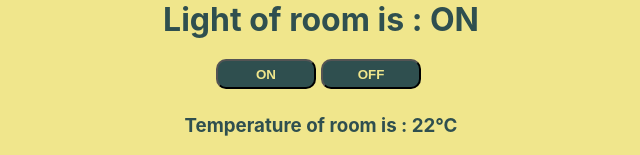
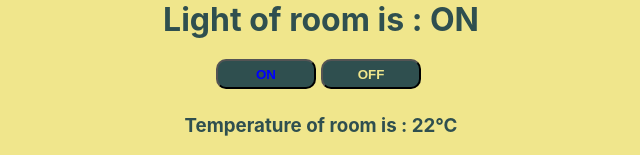
Before and after one commit to samadakram/Bootcamp2020-Class-, a React (Create React App) app: page / in a window 1280 px wide. Shown: the top 155 px of the page, without its empty margins (319-959 px from the left). Built offline with nearby package versions, Linux system fonts and the light colour scheme.

Commit message:
uddated App.js and App.css
added functionality on buttons of ON and OFF

```diff
--- a/src/App.css
+++ b/src/App.css
@@ -42,3 +42,6 @@ button{
   background-color: #F0E68C;
   color: #2F4F4F;
 }
+.active-button{
+  color: blue;
+}
--- a/src/App.js
+++ b/src/App.js
@@ -17,8 +17,8 @@ function App(){
           <div className="room">
             <Room light={isOn ? 'ON' : 'OFF'}/>
             <br/>
-            <button className={btnDark} onClick={()=> setOn(true)}>ON</button>
-            <button className={btnDark} onClick={()=> setOn(false)}>OFF</button>
+            <button className={`btnDark ${isOn ? 'active-button' : ''}`} onClick={()=> setOn(true)}>ON</button>
+            <button className={`btnDark ${!isOn ? 'active-button' : '' }`} onClick={()=> setOn(false)}>OFF</button>
           </div>
           <br/>
           <div className="temp">
```
